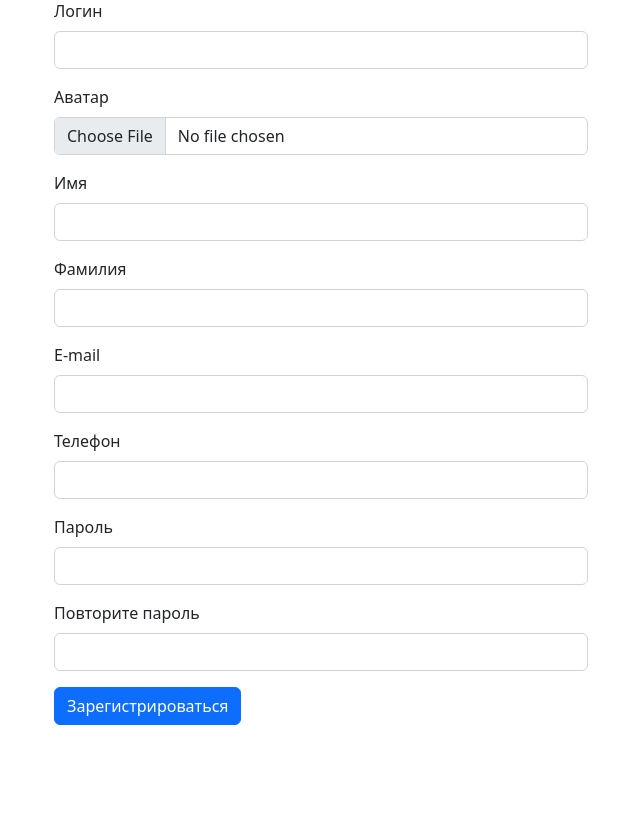
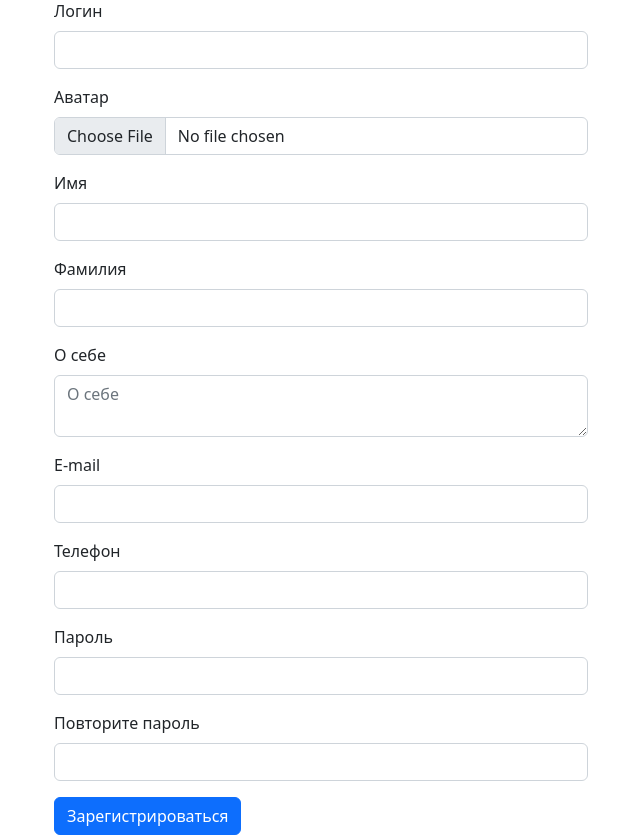
Before and after one commit to ZorkHeh/FROGGYBAG, a Django app: page /user/register/ in a window 1280 px wide. Shown: the part 273-1108 px from the top of the page, without its empty margins (319-959 px from the left). Before the commit the page ends 998 px from the top, so only its background shows below. Run offline with Django 4.2, Linux system fonts and the light colour scheme.

Commit message:
register-update

```diff
--- a/apps/user/forms.py
+++ b/apps/user/forms.py
@@ -13,7 +13,7 @@ class RegisterForm(forms.ModelForm):
 
     class Meta:
         model = User
-        fields = ['username', 'password', 'image', 'first_name', 'last_name', 'email', 'phone']
+        fields = ['username', 'password', 'image', 'first_name', 'last_name', 'about', 'email', 'phone']
 
     def clean_email(self):
         cleaned_data = self.cleaned_data
--- a/apps/user/models.py
+++ b/apps/user/models.py
@@ -10,6 +10,7 @@ from config.settings import MEDIA_ROOT
 
 class User(AbstractUser):
     phone = PhoneNumberField(verbose_name='Телефон', null=True, blank=True)
+    about = models.TextField(verbose_name='О себе', null=True, blank=True)
     image = ProcessedImageField(
         verbose_name='Изображение',
         upload_to='user',
--- a/templates/user/register.html
+++ b/templates/user/register.html
@@ -32,6 +32,10 @@
                     <label for="last_name" class="form-label">Фамилия</label>
                     <input type="text" class="form-control" id="last_name" name="last_name" required>
                 </div>
+                 <div class="mb-3">
+                    <label for="about" class="form-label">О себе</label>
+                    <textarea class="form-control" id="about" name="about" placeholder="О себе"></textarea>
+                </div>
                 <div class="mb-3">
                     <label for="email" class="form-label">E-mail</label>
                     <input type="email" class="form-control" id="email" name="email" required>
```
Also changed, not shown: apps/user/migrations/0004_user_about.py (added).
